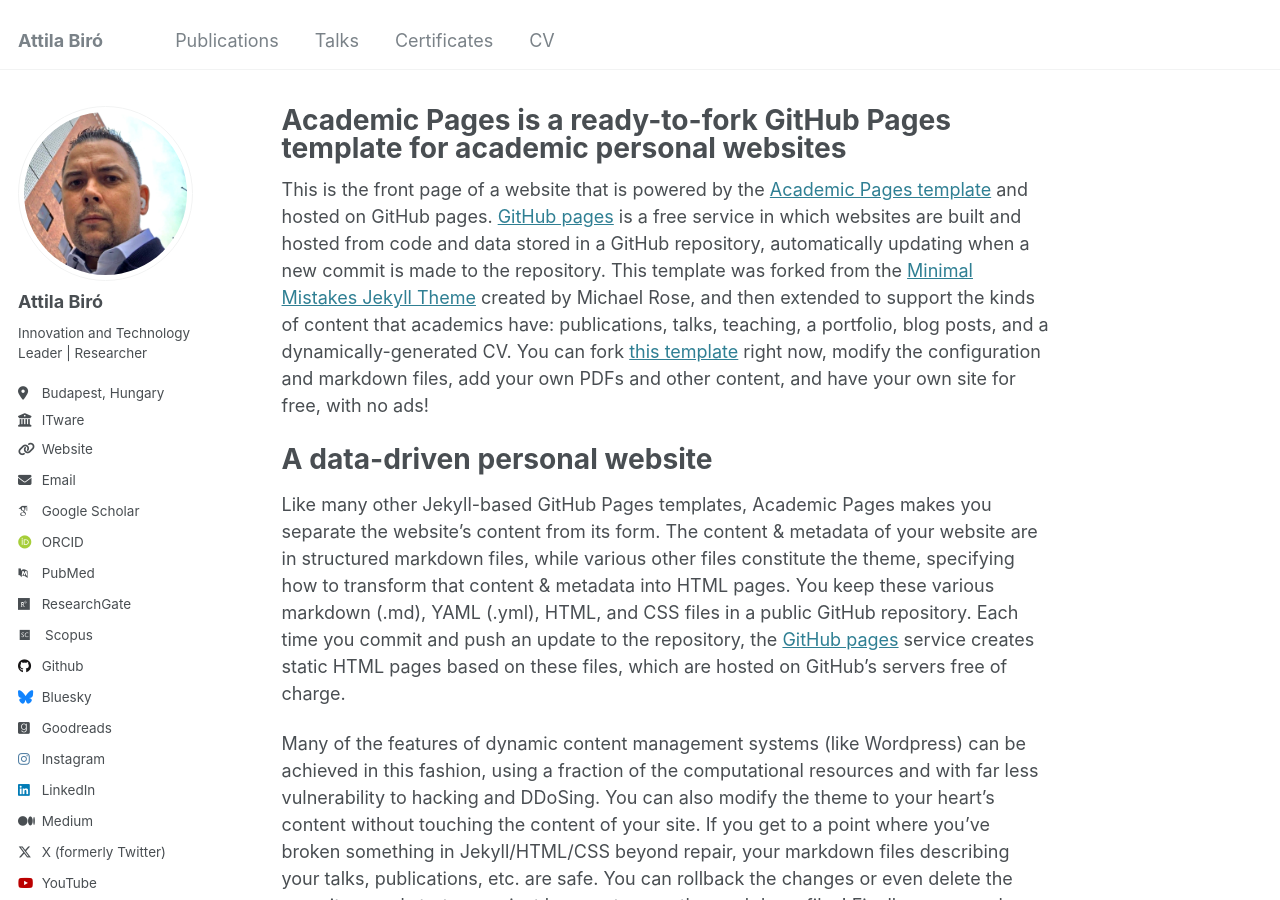
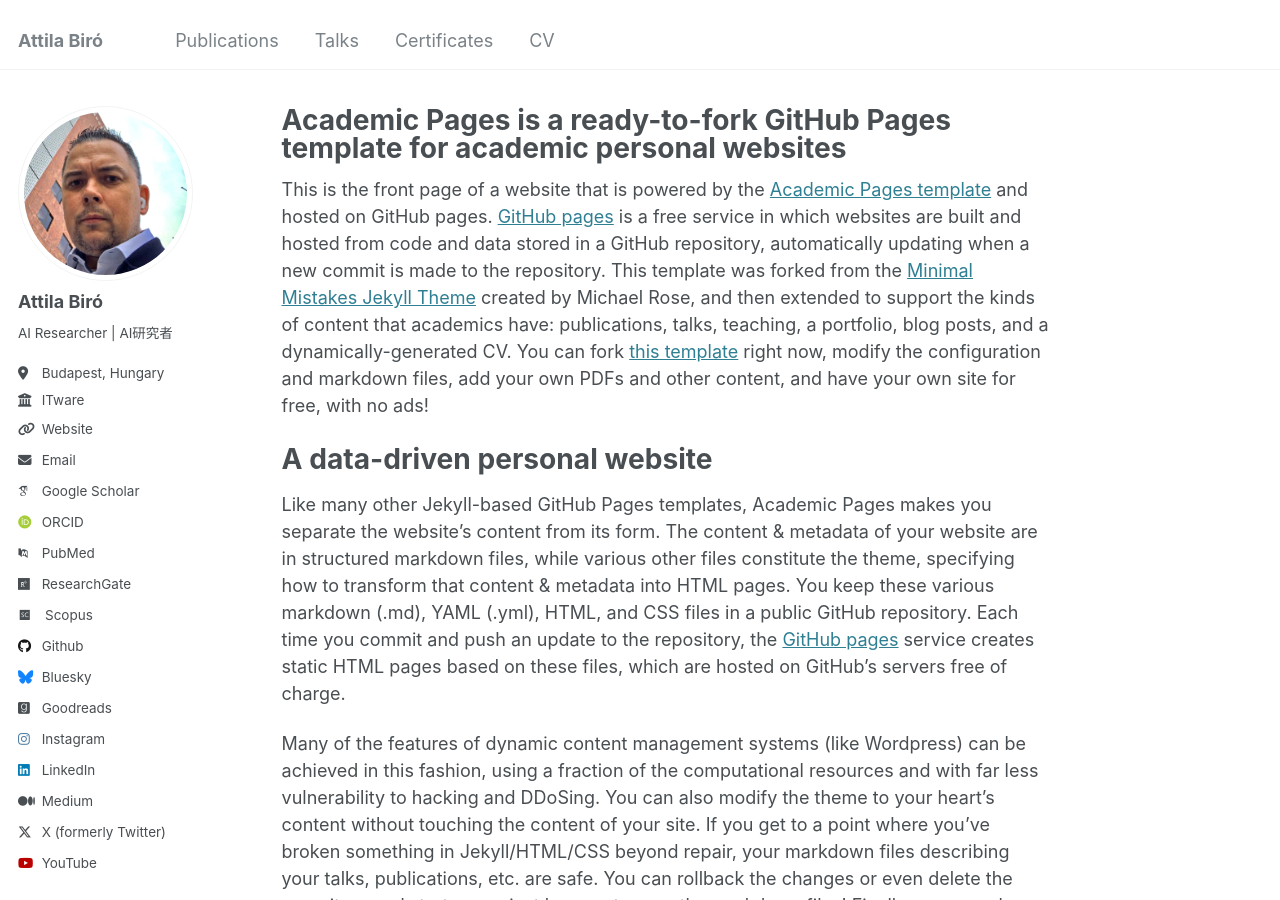
Before and after one commit to biroka/biroka.github.io, a Jekyll site: the page built from _pages/about.md, in a window 1280 px wide and 900 px high. Built offline with Jekyll 4.4.1, drawn with Linux system fonts in a browser that asks for light colours; some web fonts are replaced.

Commit message:
Update _config.yml

```diff
--- a/_config.yml
+++ b/_config.yml
@@ -24,7 +24,7 @@ author:
   avatar           : "ba_2.jpg"
   name             : "Attila Biró"
   pronouns         : # example: "she/her"
-  bio              : "Innovation and Technology Leader | Researcher"
+  bio              : "AI Researcher | AI研究者"
   location         : "Budapest, Hungary"
   employer         : "ITware"
   uri              : "https://abiro.me"
```
